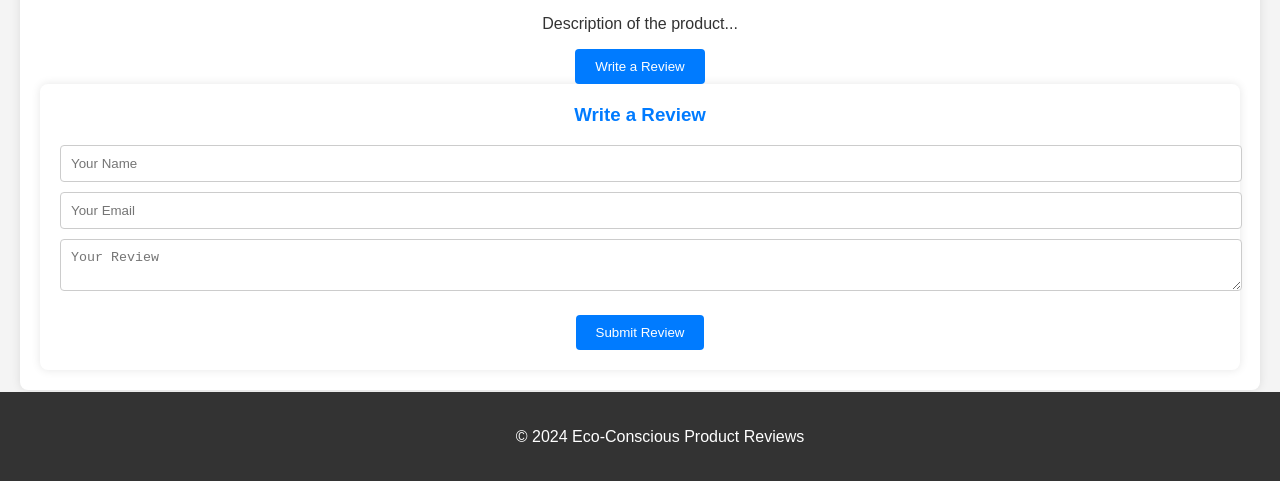
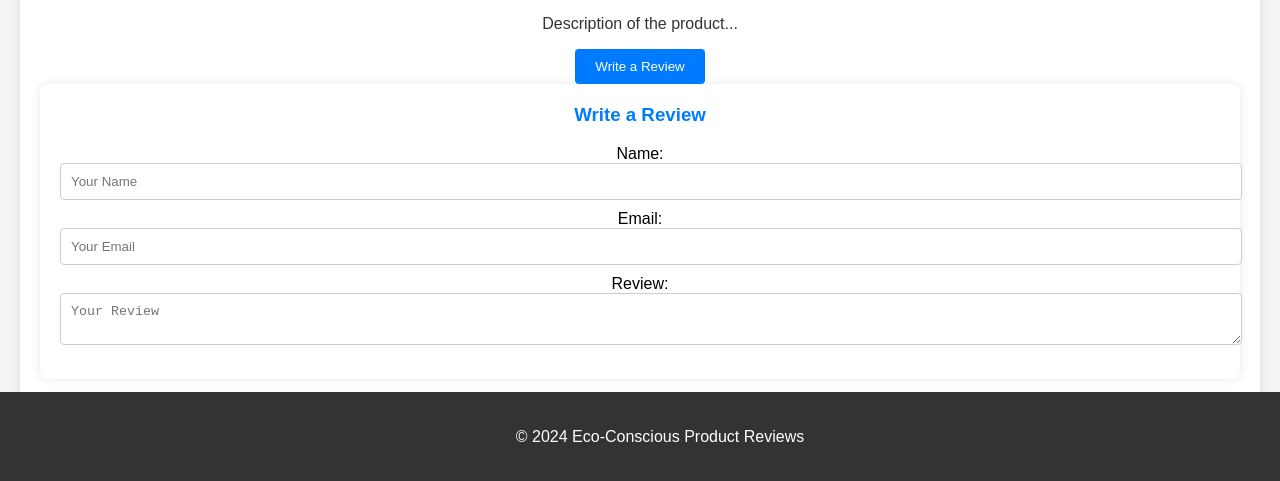
Before and after one commit to praneeth2119/test1, a plain HTML site: page index.html in a window 1280 px wide. Both pictures are taken after a click on the button "Write a Review". Shown: the part 318-799 px from the top of the page. Drawn offline with Linux system fonts and the light colour scheme.

Commit message:
Update index.html

```diff
--- a/index.html
+++ b/index.html
@@ -1,5 +1,6 @@
 <!DOCTYPE html>
 <html lang="en">
+
 <head>
     <meta charset="UTF-8">
     <meta name="viewport" content="width=device-width, initial-scale=1.0">
@@ -148,6 +149,7 @@
         }
     </style>
 </head>
+
 <body>
     <header>
         <h1>Welcome to Eco-Conscious Product Reviews</h1>
@@ -174,10 +176,14 @@
                 <div class="review-form">
                     <h3>Write a Review</h3>
                     <form>
-                        <input type="text" placeholder="Your Name">
-                        <input type="email" placeholder="Your Email">
-                        <textarea placeholder="Your Review"></textarea>
-                        <button type="submit">Submit Review</button>
+                        <label for="name">Name:</label>
+                        <input type="text" id="name" placeholder="Your Name">
+
+                        <label for="email">Email:</label>
+                        <input type="email" id="email" placeholder="Your Email">
+
+                        <label for="review">Review:</label>
+                        <textarea id="review" placeholder="Your Review"></textarea>
                     </form>
                 </div>
             </div>
@@ -216,7 +222,7 @@
                 { name: "Alice Johnson", rating: 3, comment: "Good product, but could be more durable." }
             ];
 
-            reviews.forEach(function(review) {
+            reviews.forEach(function (review) {
                 var reviewElement = document.createElement("div");
                 reviewElement.classList.add("review");
                 reviewElement.innerHTML = `
@@ -232,4 +238,5 @@
         populateReviews();
     </script>
 </body>
+
 </html>
```
